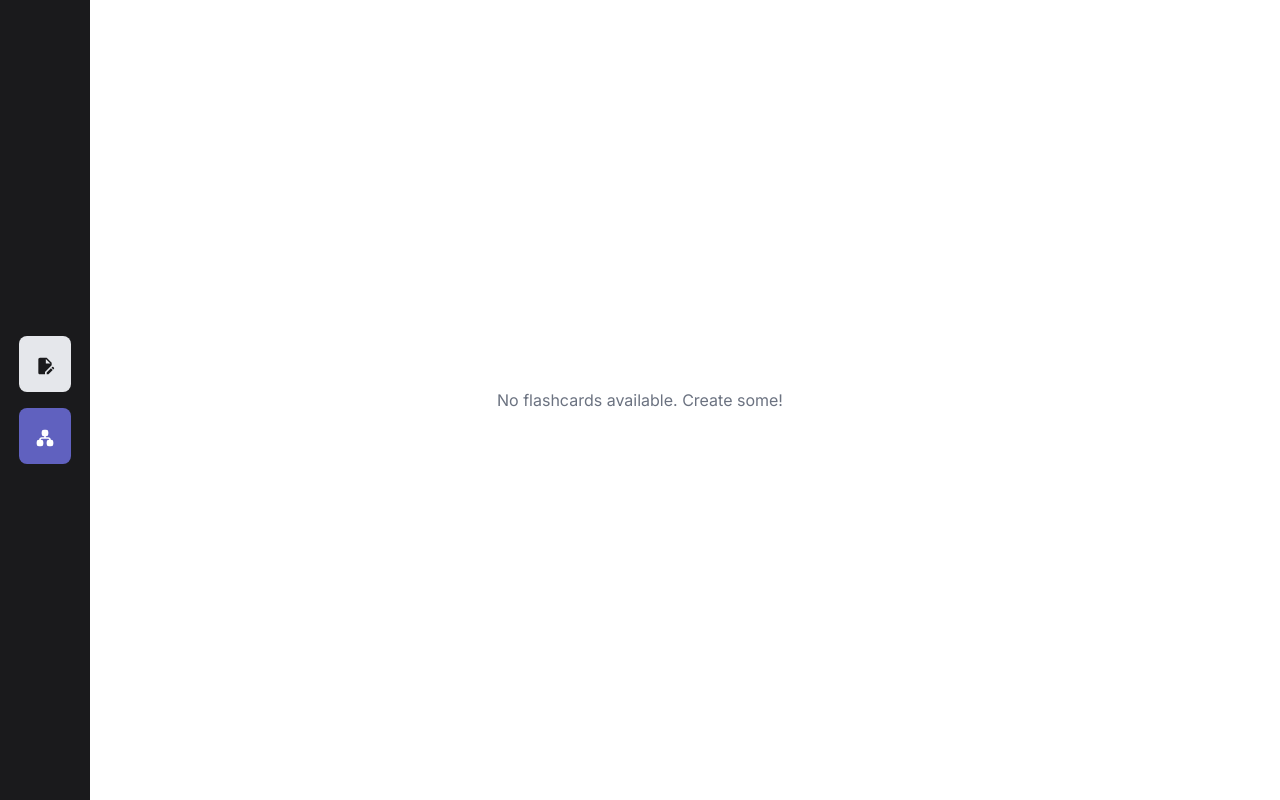
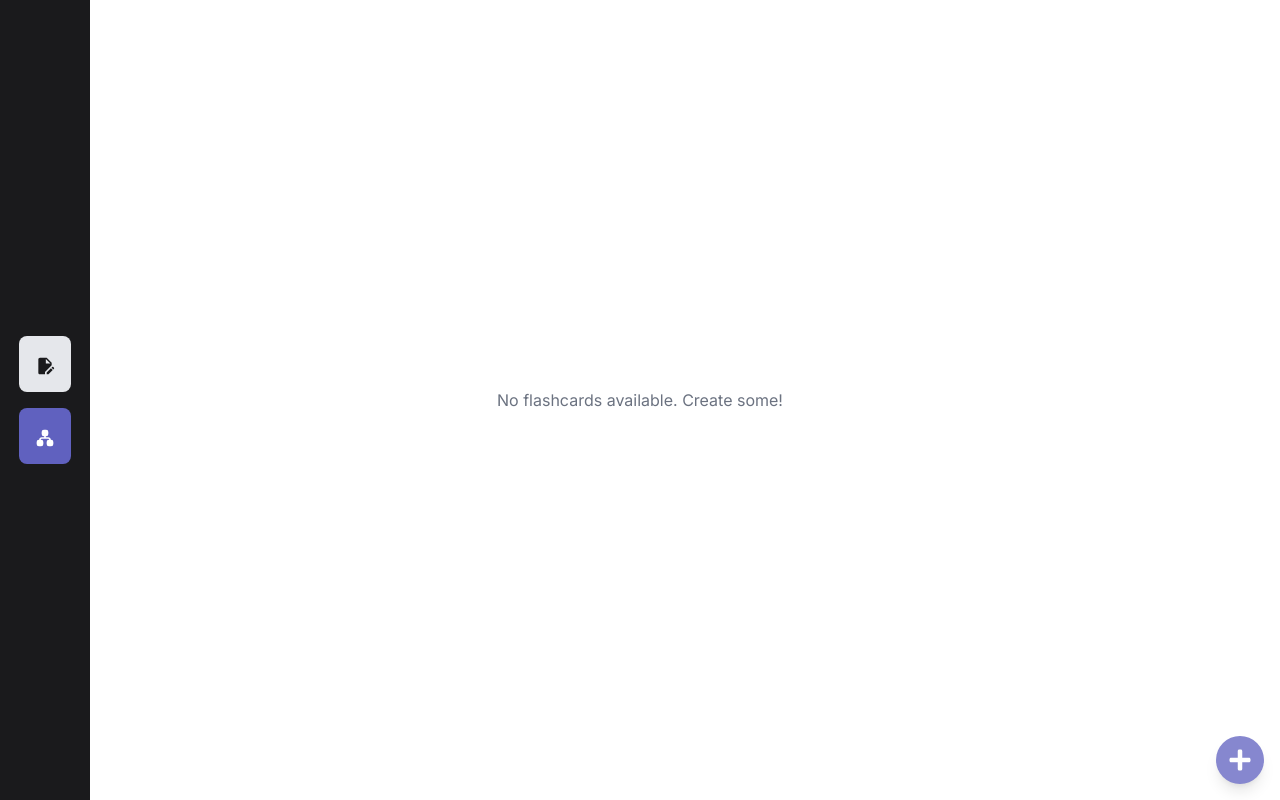
Before and after one commit to fahimWad/cs188-hci, a React (Create React App) app in the folder nebula/: page /graph in a window 1280 px wide. Built offline with nearby package versions, Linux system fonts and the light colour scheme; a small style sheet from the web is missing.

Commit message:
Graph nodes can be added. Location of adding is random right now, bug fix incoming

```diff
--- a/nebula/src/pages/Graph.tsx
+++ b/nebula/src/pages/Graph.tsx
@@ -18,6 +18,7 @@ import "@xyflow/react/dist/style.css";
 import FlashCardNode from "../components/graph_components/FlashCardNode";
 import type { FlashcardData } from "../components/flashcard_components/Flashcard";
 import { useAppContext } from "../context/AppContext";
+import AddNodeButton from "../components/graph_components/AddNodeButton";
 
 // Define a typed node for our flash‑cards
 type FlashCardNodeType = Node<{ card: FlashcardData }, "flashCard">;
@@ -58,7 +59,13 @@ const FlowCanvas: React.FC<FlowCanvasProps> = ({
 	// Update nodes when flashCards change
 	useEffect(() => {
 		if (flashCards.length > 0) {
-			setNodes(cardsToNodes(flashCards));
+			const flashcardNodes = cardsToNodes(flashCards);
+			setNodes((prevNodes) => [
+				...prevNodes.filter(
+					(node) => !node.id.startsWith("flashcard-")
+				),
+				...flashcardNodes,
+			]);
 		}
 	}, [flashCards, setNodes]);
 
@@ -71,17 +78,17 @@ const FlowCanvas: React.FC<FlowCanvasProps> = ({
 						nds as Node[]
 					) as FlashCardNodeType[]
 			),
-		[]
+		[setNodes]
 	);
 
 	const onEdgesChange: OnEdgesChange = useCallback(
 		(changes) => setEdges((eds) => applyEdgeChanges(changes, eds)),
-		[]
+		[setEdges]
 	);
 
 	const onConnect: OnConnect = useCallback(
 		(connection) => setEdges((eds) => addEdge(connection, eds)),
-		[]
+		[setEdges]
 	);
 
 	return (
@@ -101,7 +108,31 @@ const FlowCanvas: React.FC<FlowCanvasProps> = ({
 };
 
 const Graph: React.FC = () => {
-	const { flashcards: flashCards } = useAppContext(); // Get flashcards from context
+	const { flashcards: flashCards, setNodes } = useAppContext(); // Get flashcards from context
+
+	const addGraphNode = useCallback(() => {
+		// Generate a random position for the new node
+		const position = {
+			x: Math.random() * 400 + 100,
+			y: Math.random() * 300 + 200,
+		};
+
+		const newGraphNode: FlashCardNodeType = {
+			id: `graphnode-${Date.now()}`,
+			type: "flashCard",
+			position,
+			data: {
+				card: {
+					id: `graph-${Date.now()}`,
+					front: "New Concept",
+					back: "Add description...",
+				},
+			},
+		};
+
+		setNodes((prevNodes) => [...prevNodes, newGraphNode]);
+	}, [setNodes]);
+
 	return (
 		<div>
 			<PageNav />
@@ -116,6 +147,7 @@ const Graph: React.FC = () => {
 					</p>
 				</div>
 			)}
+			<AddNodeButton onClick={addGraphNode} />
 		</div>
 	);
 };
```
